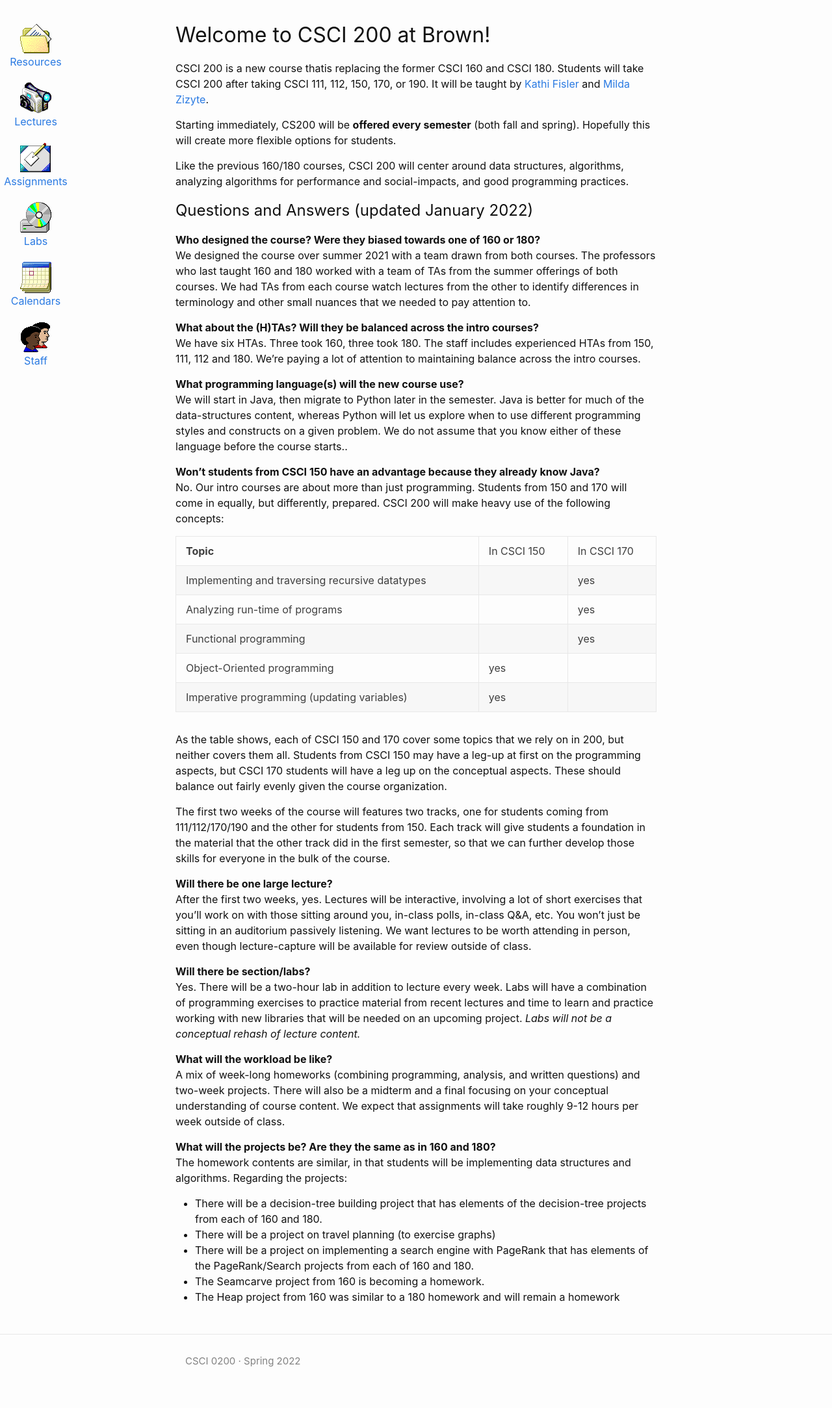
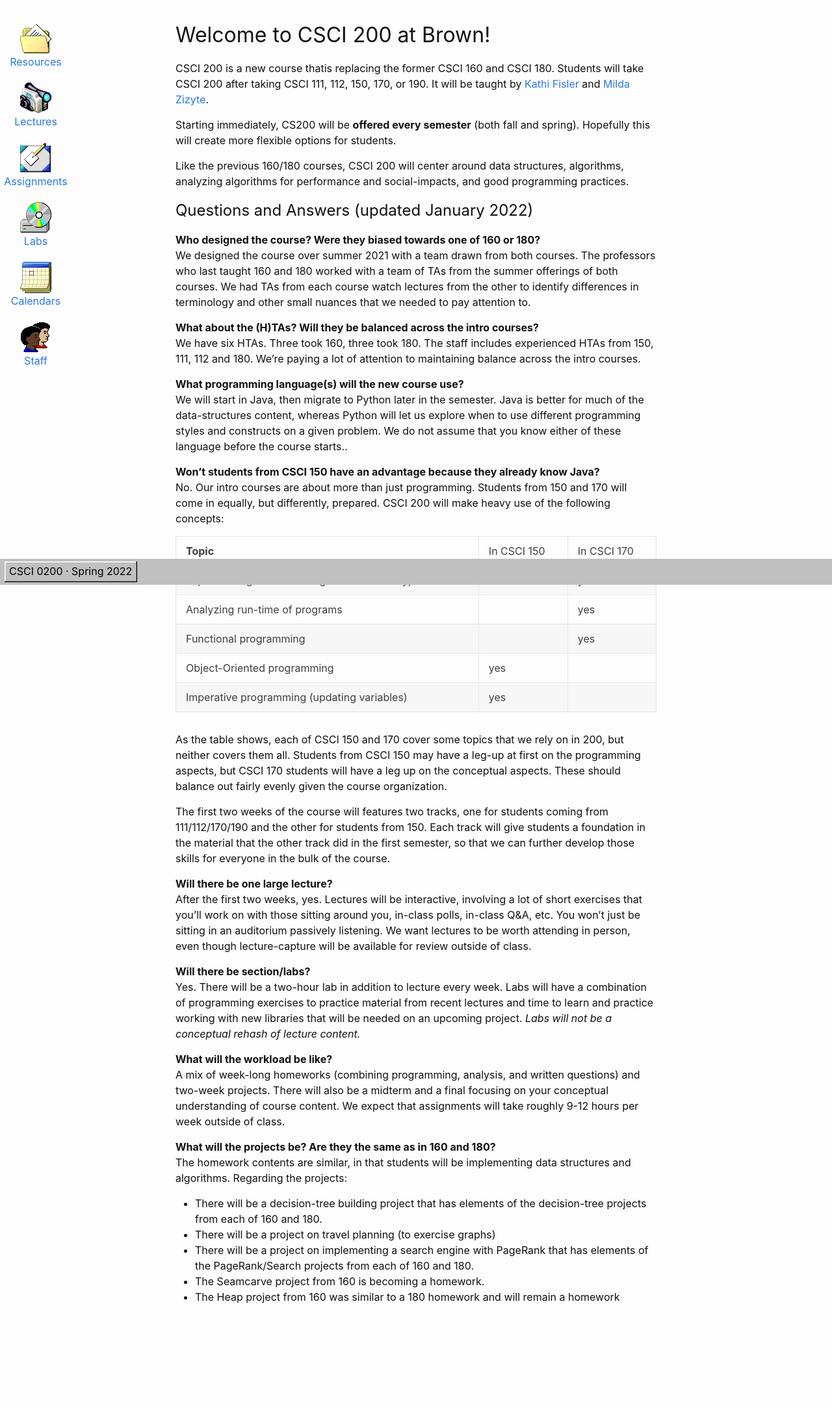
Before and after one commit to brown-csci0200/brown-csci0200.github.io, a Jekyll site: the page built from index.md, in a window 1280 px wide. Shown: the whole page at 65% size. Built offline with Jekyll 4.4.1, drawn with Linux system fonts in a browser that asks for light colours; our own code applies the rules of GitHub Pages for plain Markdown files; after the commit the page ends 2053 px from its top, so only the background shows below that.

Commit message:
added footer

```diff
--- a/_includes/footer.html
+++ b/_includes/footer.html
@@ -1,14 +1,10 @@
 <footer class="site-footer h-card">
   <data class="u-url" href="{{ "/" | relative_url }}"></data>
 
-  <div class="wrapper">
-
-    <div class="footer-col-wrapper">
-      <div class="footer-col">
-        <p>CSCI 0200 &middot; Spring 2022</p>
-      </div>
+  <div class="footer-wrapper">
+    <div class="footer-button">
+        CSCI 0200 &middot; Spring 2022
     </div>
-
   </div>
 
 </footer>
--- a/_sass/minima/_layout.scss
+++ b/_sass/minima/_layout.scss
@@ -122,13 +122,9 @@
  * Site footer
  */
 .site-footer {
-  border-top: 1px solid $border-color-01;
-  padding: $spacing-unit 0;
-}
-
-.footer-heading {
-  @include relative-font-size(1.125);
-  margin-bottom: $spacing-unit / 2;
+  width: 100%;
+  bottom: 0px;
+  position: fixed;
 }
 
 .feed-subscribe .svg-icon {
--- a/assets/css/style.scss
+++ b/assets/css/style.scss
@@ -108,6 +108,7 @@
     border-radius: 10px;
     padding: 5px;
     transition: 0.3s ease;
+    min-width: 80px;
 
     &:hover {
       background-color: lightblue;
@@ -124,3 +125,39 @@
     }
   }
 }
+
+/** SITE FOOTER **/
+
+.footer-wrapper {
+  height: 30px;
+  width: 100%;
+  padding: 5px;
+  display: flex;
+  justify-content: flex-start;
+  align-items: center;
+  flex-direction: row;
+  background: silver;
+
+  .footer-button {
+    display: flex;
+    justify-content: center;
+    align-items: center;
+    box-shadow: inset 0 0 3px #000000;
+    padding: 3px;
+    margin-left: 2px;
+    margin-bottom: 2px;
+    vertical-align: middle;
+    display: inline-block;
+    padding: 2px 6px 3px;
+    background-color: silver;
+    border-top: 1px solid #fff;
+    border-left: 1px solid #fff;
+    border-right: 1px solid gray;
+    border-bottom: 1px solid gray;
+    box-shadow: inset 1px 1px #dfdfdf, 1px 0 #000, 0 1px #000, 1px 1px #000;
+    min-width: 59px;
+    margin-right: 6px;
+    color: #000;
+    cursor: pointer;
+  }
+}
```
